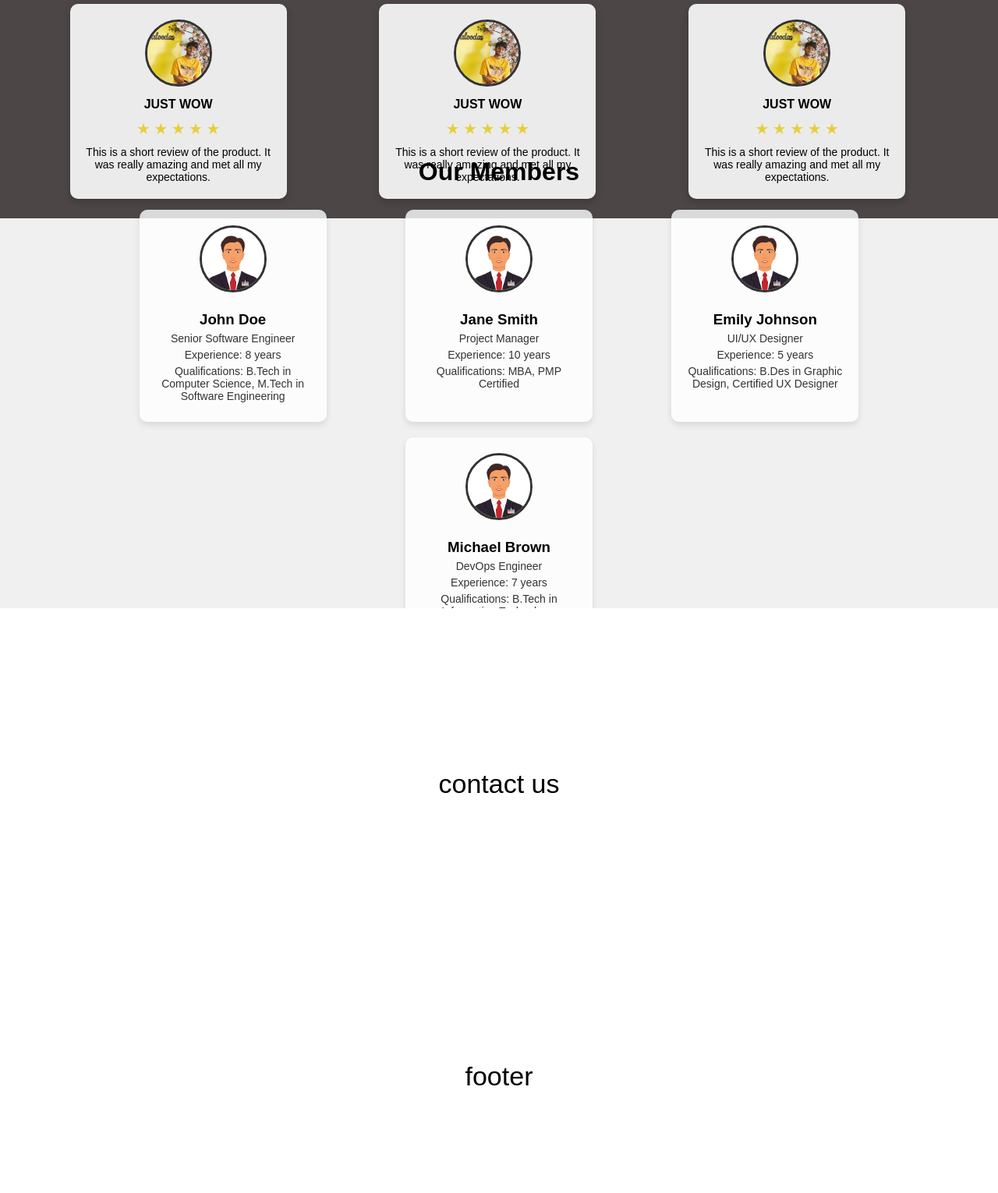
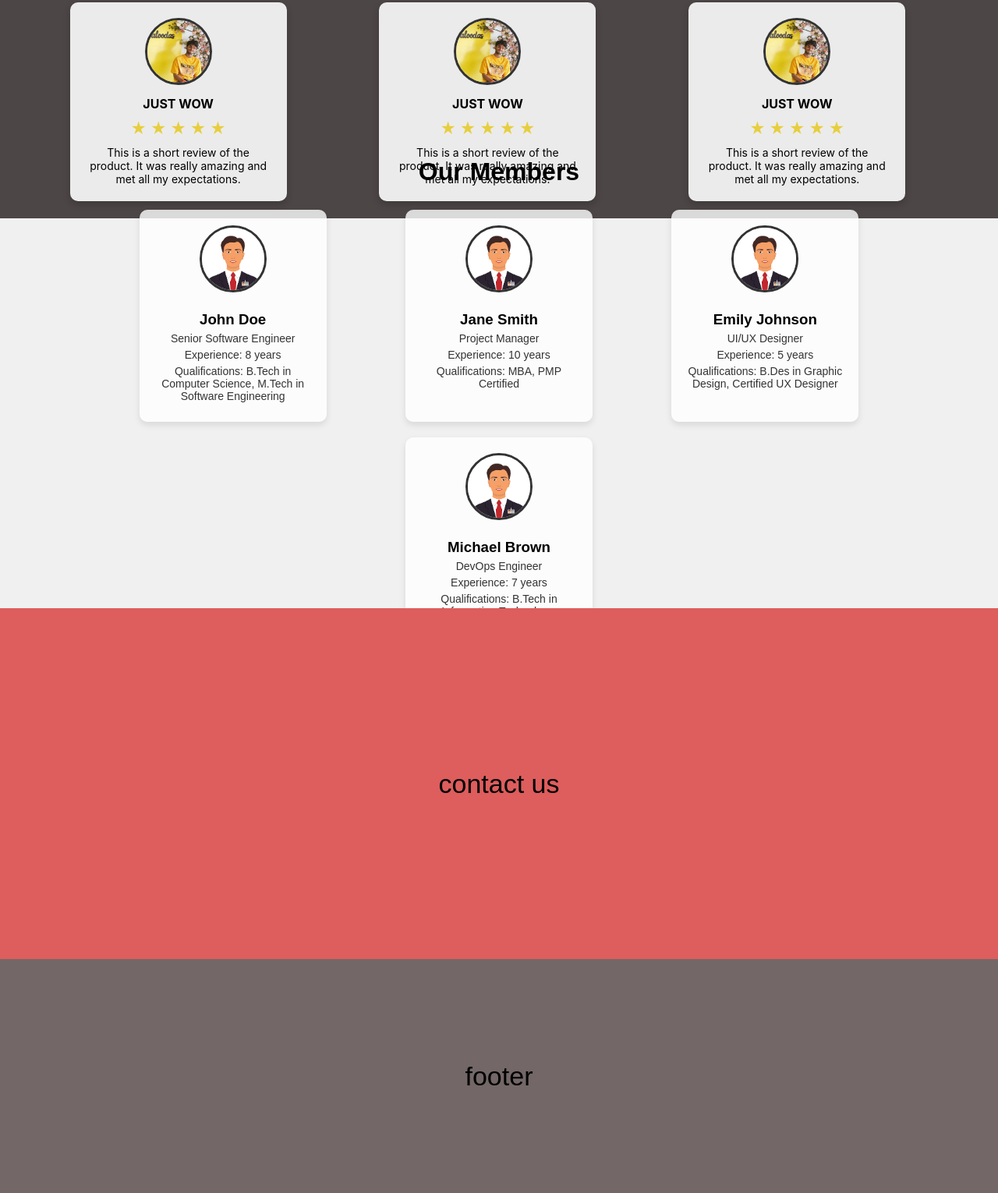
Before and after one commit to Brtkrish/websi, a plain HTML site: page riosis inovation/index.html in a window 1280 px wide. Shown: the part 2620-4150 px from the top of the page at 78% size. Drawn offline with Linux system fonts and the light colour scheme.

Commit message:
colors updated

```diff
--- a/riosis inovation/style.css
+++ b/riosis inovation/style.css
@@ -249,7 +249,7 @@ margin-bottom: 0px;
     height: 100%;
     margin: 0;
     background:rgb(77, 70, 70);
-    font-family: Arial, sans-serif;
+    font-family: inter, sans-serif;
     color: rgb(0, 0, 0);
     width: 100%;
     text-align: center;
@@ -296,7 +296,7 @@ margin-bottom: 0px;
     grid-row: 8/9;
     margin: 0;
     padding: 0;
-    font-family: Arial, sans-serif;
+    font-family: sans-serif;
     background: #f0f0f0;
     display: flex;
     justify-content: center;
@@ -364,8 +364,9 @@ font-family: sans-serif;
 font-size: 34px;
 
 text-align: center;
+background-color: rgb(222, 93, 93);
 
-background-color: rgb(255, 255, 255);
+
 height: 100%;
 width: 100%;
 }
@@ -383,7 +384,7 @@ font-size: 34px;
 
 text-align: center;
 
-background-color: rgb(255, 255, 255);
+background-color: rgb(115, 103, 103);
 height: 100%;
 width: 100%;
 }
```
